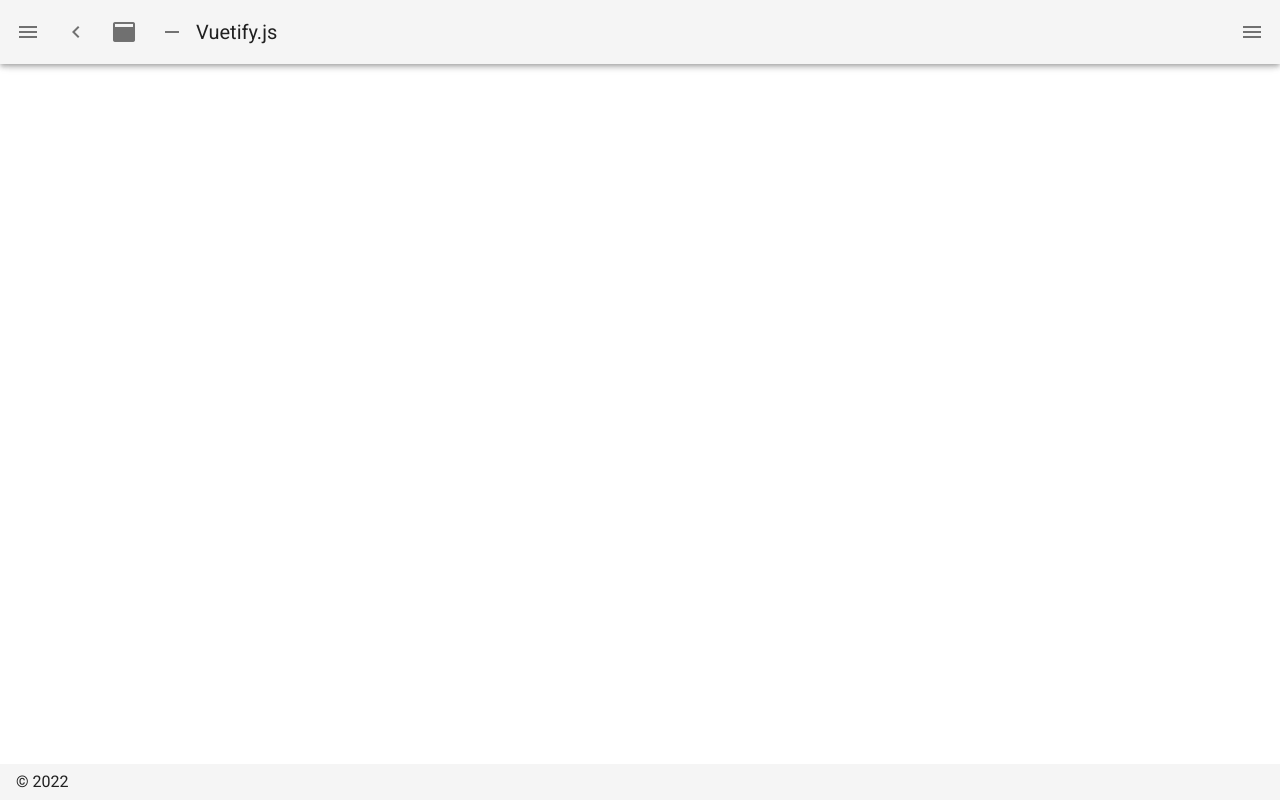
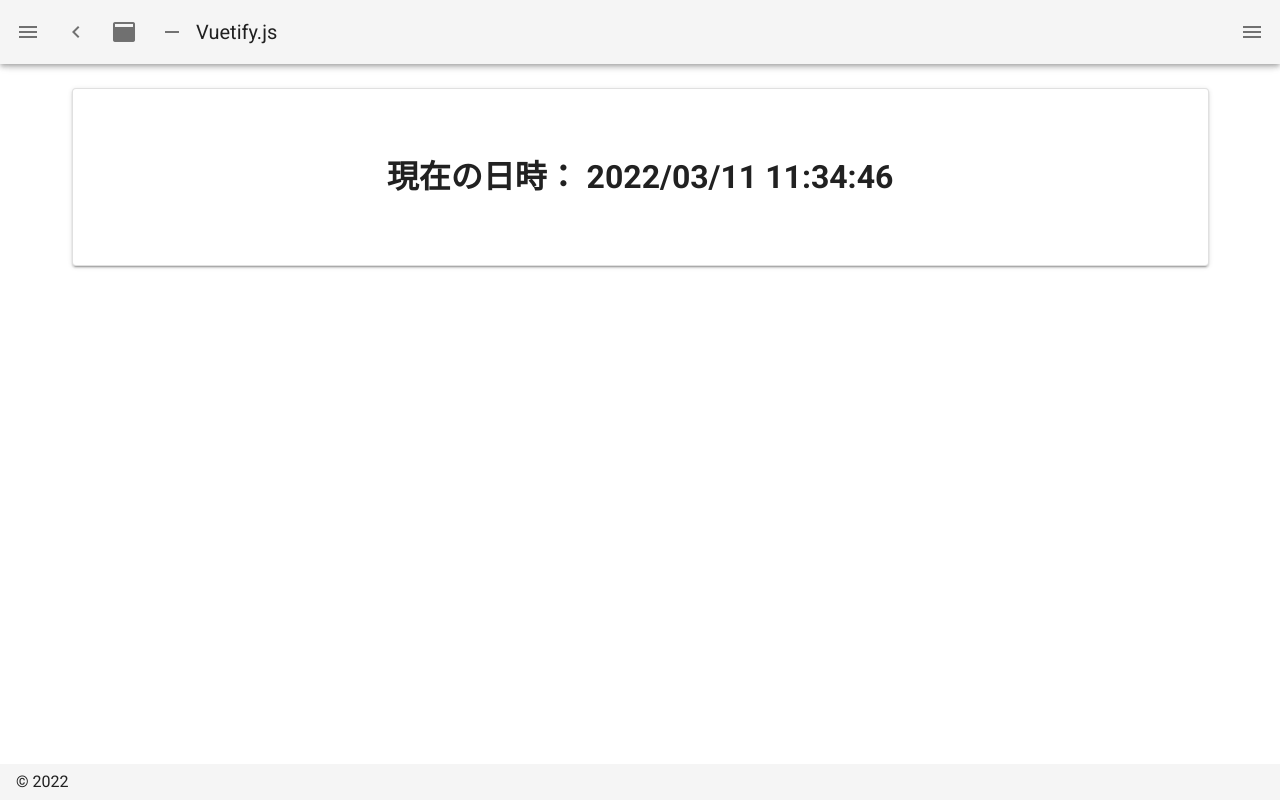
Before and after one commit to yuki0235/sample-nuxt-app, a Nuxt app: page /time_management in a window 1280 px wide. Before the commit this address had no page. Built offline with nearby package versions, Linux system fonts and the light colour scheme.

Commit message:
display current datetime

```diff
--- a/nuxt.config.js
+++ b/nuxt.config.js
@@ -41,7 +41,6 @@ export default {
   buildModules: [
     // https://go.nuxtjs.dev/vuetify
     '@nuxtjs/vuetify',
-    '@nuxtjs/moment',
   ],
 
   // moment.js locale settings
--- /dev/null
+++ b/pages/time_management.vue
@@ -0,0 +1,36 @@
+<template>
+  <div class="container">
+    <v-card elevation="2" outlined>
+      <h1>現在の日時： {{ date }} {{ time }}</h1>
+    </v-card>
+  </div>
+</template>
+
+<script>
+import moment from 'moment'
+export default {
+  data () {
+    return {
+      date: '',
+      time: ''
+    }
+  },
+  mounted: function() {
+    // 毎秒日時を更新する
+    setInterval(this.updateDateTime, 1000);
+  },
+  methods: {
+    updateDateTime() {
+      this.date = moment().format('YYYY/MM/DD')
+      this.time = moment().format('HH:mm:ss')
+    }
+  }
+}
+</script>
+
+<style>
+  h1 {
+    text-align: center;
+    padding: 2em 0;
+  }
+</style>
```
